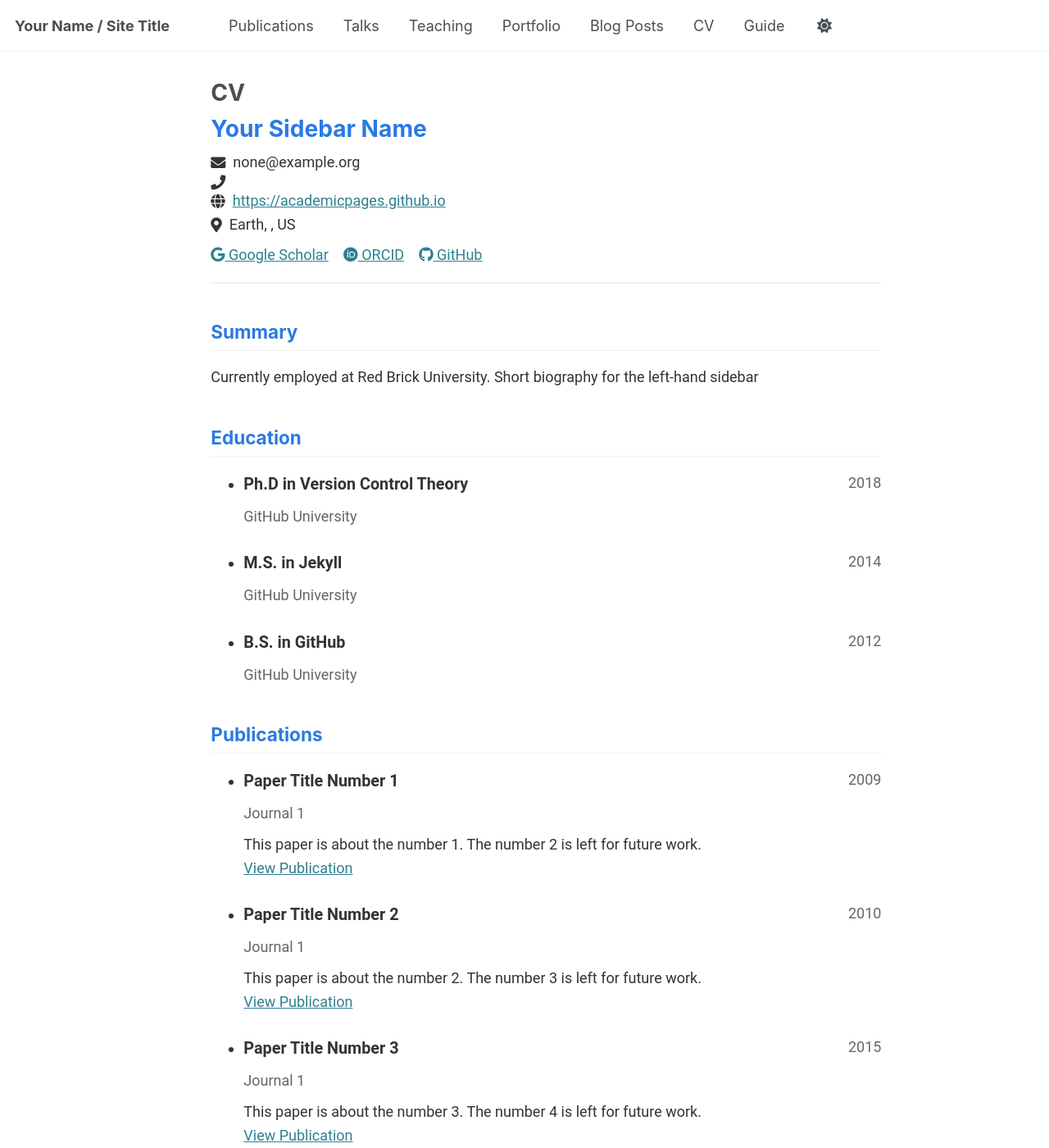
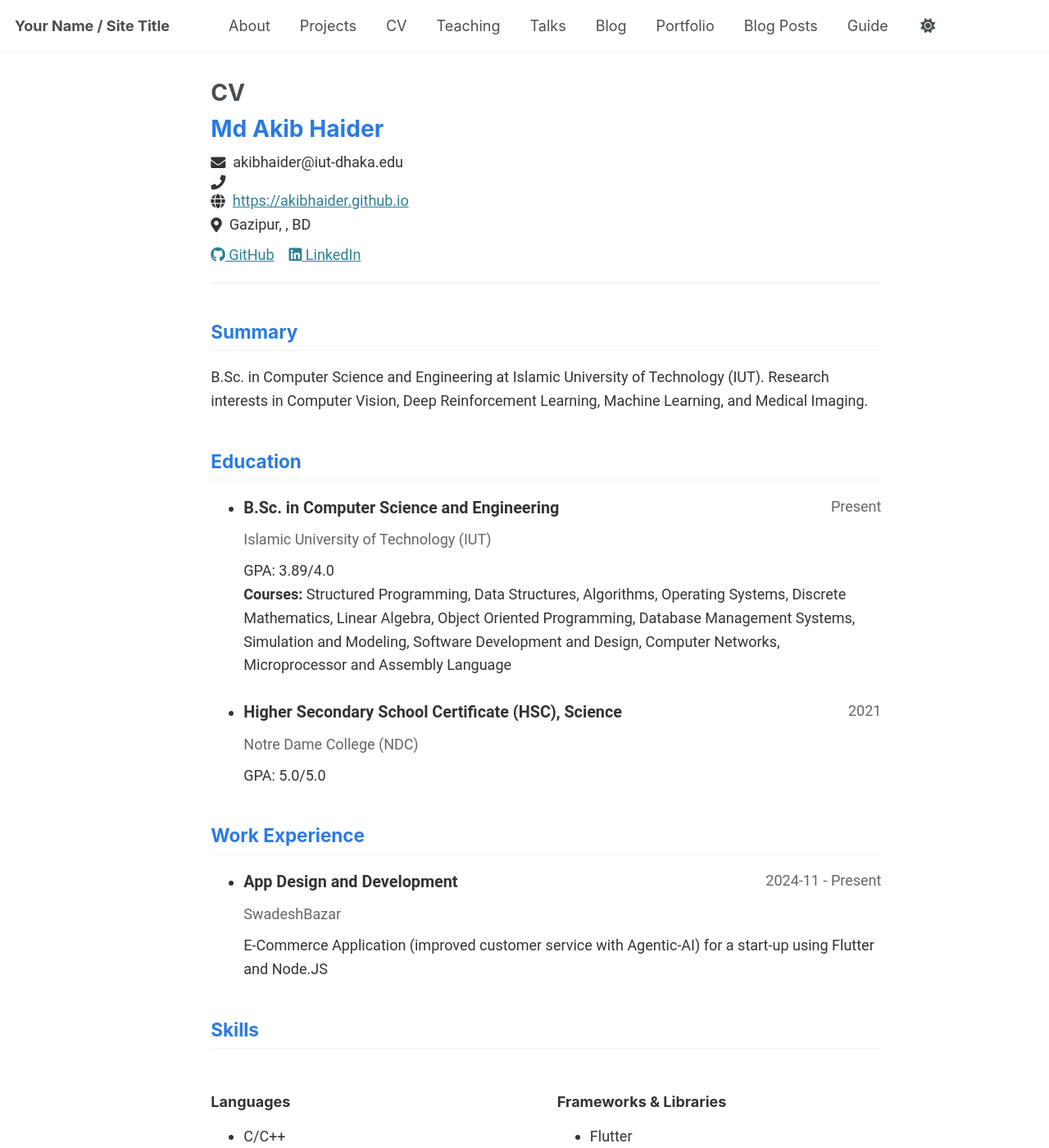
Before and after one commit to akibhaider/akibhaider.github.io, a Jekyll site: the page built from _pages/cv-json.md, in a window 1280 px wide and 1400 px high. Shown: the whole window at 82% size. Built offline with Jekyll 4.4.1, drawn with Linux system fonts in a browser that asks for light colours; some of the changed text lies outside the part shown.

Commit message:
eeml submission update

```diff
--- a/_data/cv.json
+++ b/_data/cv.json
@@ -1,152 +1,166 @@
 {
   "basics": {
-    "name": "Your Sidebar Name",
-    "email": "none@example.org",
+    "name": "Md Akib Haider",
+    "email": "akibhaider@iut-dhaka.edu",
     "phone": "",
-    "website": "https://academicpages.github.io",
-    "summary": "Currently employed at Red Brick University. Short biography for the left-hand sidebar",
+    "website": "https://akibhaider.github.io",
+    "summary": "B.Sc. in Computer Science and Engineering at Islamic University of Technology (IUT). Research interests in Computer Vision, Deep Reinforcement Learning, Machine Learning, and Medical Imaging.",
     "location": {
-      "address": "",
+      "address": "Boardbazar",
       "postalCode": "",
-      "city": "Earth",
-      "countryCode": "US",
+      "city": "Gazipur",
+      "countryCode": "BD",
       "region": ""
     },
     "profiles": [
       {
-        "network": "Google Scholar",
-        "username": "",
-        "url": "https://scholar.google.com/citations?user=PS_CX0AAAAAJ"
+        "network": "GitHub",
+        "username": "akibhaider",
+        "url": "https://github.com/akibhaider"
       },
       {
-        "network": "ORCID",
-        "username": "",
-        "url": "http://orcid.org/yourorcidurl"
-      },
-      {
-        "network": "GitHub",
-        "username": "academicpages",
-        "url": "https://github.com/academicpages"
+        "network": "LinkedIn",
+        "username": "Md Akib Haider",
+        "url": "https://linkedin.com/in/md-akib-haider-1252051ab"
       }
     ]
   },
-  "work": [],
+  "work": [
+    {
+      "company": "SwadeshBazar",
+      "position": "App Design and Development",
+      "website": "",
+      "startDate": "2024-11",
+      "endDate": "Present",
+      "summary": "E-Commerce Application (improved customer service with Agentic-AI) for a start-up using Flutter and Node.JS",
+      "highlights": []
+    }
+  ],
   "education": [
     {
-      "institution": "GitHub University",
-      "area": "Ph.D in Version Control Theory",
-      "studyType": "",
-      "startDate": "",
-      "endDate": "2018",
-      "gpa": null,
-      "courses": []
+      "institution": "Islamic University of Technology (IUT)",
+      "area": "B.Sc. in Computer Science and Engineering",
+      "studyType": "Bachelor",
+      "startDate": "2022-08",
+      "endDate": "Present",
+      "gpa": "3.89/4.0",
+      "courses": [
+        "Structured Programming",
+        "Data Structures",
+        "Algorithms",
+        "Operating Systems",
+        "Discrete Mathematics",
+        "Linear Algebra",
+        "Object Oriented Programming",
+        "Database Management Systems",
+        "Simulation and Modeling",
+        "Software Development and Design",
+        "Computer Networks",
+        "Microprocessor and Assembly Language"
+      ]
     },
     {
-      "institution": "GitHub University",
-      "area": "M.S. in Jekyll",
-      "studyType": "",
-      "startDate": "",
-      "endDate": "2014",
-      "gpa": null,
-      "courses": []
-    },
-    {
-      "institution": "GitHub University",
-      "area": "B.S. in GitHub",
-      "studyType": "",
-      "startDate": "",
-      "endDate": "2012",
-      "gpa": null,
+      "institution": "Notre Dame College (NDC)",
+      "area": "Higher Secondary School Certificate (HSC), Science",
+      "studyType": "High School",
+      "startDate": "2019",
+      "endDate": "2021",
+      "gpa": "5.0/5.0",
       "courses": []
     }
   ],
-  "skills": [],
-  "languages": [],
-  "interests": [],
-  "references": [],
-  "publications": [
+  "skills": [
     {
-      "name": "Paper Title Number 1",
-      "publisher": "Journal 1",
-      "releaseDate": "2009-10-01",
-      "website": "http://academicpages.github.io/files/paper1.pdf",
-      "summary": "This paper is about the number 1. The number 2 is left for future work."
+      "name": "Languages",
+      "level": "",
+      "keywords": [
+        "C/C++",
+        "Python",
+        "Java",
+        "Javascript",
+        "Typescript",
+        "Bash",
+        "Dart"
+      ]
     },
     {
-      "name": "Paper Title Number 2",
-      "publisher": "Journal 1",
-      "releaseDate": "2010-10-01",
-      "website": "http://academicpages.github.io/files/paper2.pdf",
-      "summary": "This paper is about the number 2. The number 3 is left for future work."
+      "name": "Frameworks & Libraries",
+      "level": "",
+      "keywords": [
+        "Flutter",
+        "NumPy",
+        "Pandas",
+        "OpenCV",
+        "Matplotlib",
+        "Bootstrap",
+        "Next",
+        "Nest",
+        "React",
+        "Swing",
+        "JavaFX"
+      ]
     },
     {
-      "name": "Paper Title Number 3",
-      "publisher": "Journal 1",
-      "releaseDate": "2015-10-01",
-      "website": "http://academicpages.github.io/files/paper3.pdf",
-      "summary": "This paper is about the number 3. The number 4 is left for future work."
+      "name": "Database",
+      "level": "",
+      "keywords": [
+        "SQLAlchemy",
+        "PostgreSQL",
+        "Prisma",
+        "PL/SQL",
+        "SQLite"
+      ]
     },
     {
-      "name": "Paper Title Number 4",
-      "publisher": "GitHub Journal of Bugs",
-      "releaseDate": "2024-02-17",
-      "website": "http://academicpages.github.io/files/paper3.pdf",
-      "summary": "This paper is about fixing template issue #693."
+      "name": "Tools",
+      "level": "",
+      "keywords": [
+        "Git",
+        "GitHub",
+        "Figma",
+        "Adobe Illustrator",
+        "LaTeX",
+        "Markdown"
+      ]
     }
   ],
-  "presentations": [
+  "languages": [],
+  "interests": [
     {
-      "name": "Talk 1 on Relevant Topic in Your Field",
-      "event": "UC San Francisco, Department of Testing",
-      "date": "2012-03-01",
-      "location": "San Francisco, CA, USA",
-      "description": ""
+      "name": "Research Interests",
+      "keywords": [
+        "Computer Vision",
+        "Deep Reinforcement Learning",
+        "Machine Learning",
+        "Medical Imaging"
+      ]
+    }
+  ],
+  "references": [],
+  "publications": [],
+  "presentations": [],
+  "teaching": [],
+  "portfolio": [
+    {
+      "name": "Better_SIS",
+      "category": "University Management System",
+      "date": "",
+      "url": "https://github.com/akibhaider/BetterSIS",
+      "description": "Student Information System of Islamic University of Technology (IUT). All Academic Activity and Internal Service Management System for students, teachers and staffs."
     },
     {
-      "name": "Tutorial 1 on Relevant Topic in Your Field",
-      "event": "UC-Berkeley Institute for Testing Science",
-      "date": "2013-03-01",
-      "location": "Berkeley, CA, USA",
-      "description": ""
+      "name": "Xchange",
+      "category": "File Sharing System",
+      "date": "",
+      "url": "https://github.com/akibhaider/Xchange",
+      "description": "Secure, Fast and Efficient peer-to-peer File Transfer on same local network, omitting internet connection need."
     },
     {
-      "name": "Talk 2 on Relevant Topic in Your Field",
-      "event": "London School of Testing",
-      "date": "2014-02-01",
-      "location": "London, UK",
-      "description": ""
-    },
-    {
-      "name": "Conference Proceeding talk 3 on Relevant Topic in Your Field",
-      "event": "Testing Institute of America 2014 Annual Conference",
-      "date": "2014-03-01",
-      "location": "Los Angeles, CA, USA",
-      "description": ""
-    }
-  ],
-  "teaching": [
-    {
-      "course": "Teaching experience 1",
-      "institution": "University 1, Department",
-      "date": "2014-01-01",
-      "role": "Undergraduate course",
-      "description": ""
-    },
-    {
-      "course": "Teaching experience 2",
-      "institution": "University 1, Department",
-      "date": "2015-01-01",
-      "role": "Workshop",
-      "description": ""
-    }
-  ],
-  "portfolio": [
-    {
-      "name": "Portfolio item number 1",
-      "category": "portfolio",
+      "name": "Typrophecy",
+      "category": "Typing Testing on Custom Text",
       "date": "",
-      "url": "",
-      "description": "Short description of portfolio item number 1<br/><img src='/images/500x300.png'>"
+      "url": "https://github.com/akibhaider/typrophecy",
+      "description": "Practice and Test typing speed on custom text (programming or human languages) instead of random words."
     }
   ]
 }
--- a/_data/navigation.yml
+++ b/_data/navigation.yml
@@ -8,14 +8,18 @@
 #      Markdown formatted page while the second is generated using JSON.
 
 main:
-  - title: "Publications"
-    url: /publications/
-
+  - title: "About"
+    url: /
+  - title: "Projects"
+    url: /portfolio/
+  - title: "CV"
+    url: /cv/
+  - title: "Teaching"
+    url: /teaching/
   - title: "Talks"
     url: /talks/
-
-  - title: "Teaching"
-    url: /teaching/
+  - title: "Blog"
+    url: /posts/
 
   - title: "Portfolio"
     url: /portfolio/
@@ -23,9 +27,6 @@ main:
   - title: "Blog Posts"
     url: /year-archive/
 
-  - title: "CV"
-    url: /cv/
-
   # - title: "CV"
   #   url: /cv-json/
 
```
Also changed, not shown: _pages/about.md (+64 -29 lines), _pages/portfolio.md (added, +12 -0 lines), _portfolio/better-sis.md (added, +21 -0 lines), _portfolio/typrophecy.md (added, +21 -0 lines), _portfolio/xchange.md (added, +20 -0 lines).
